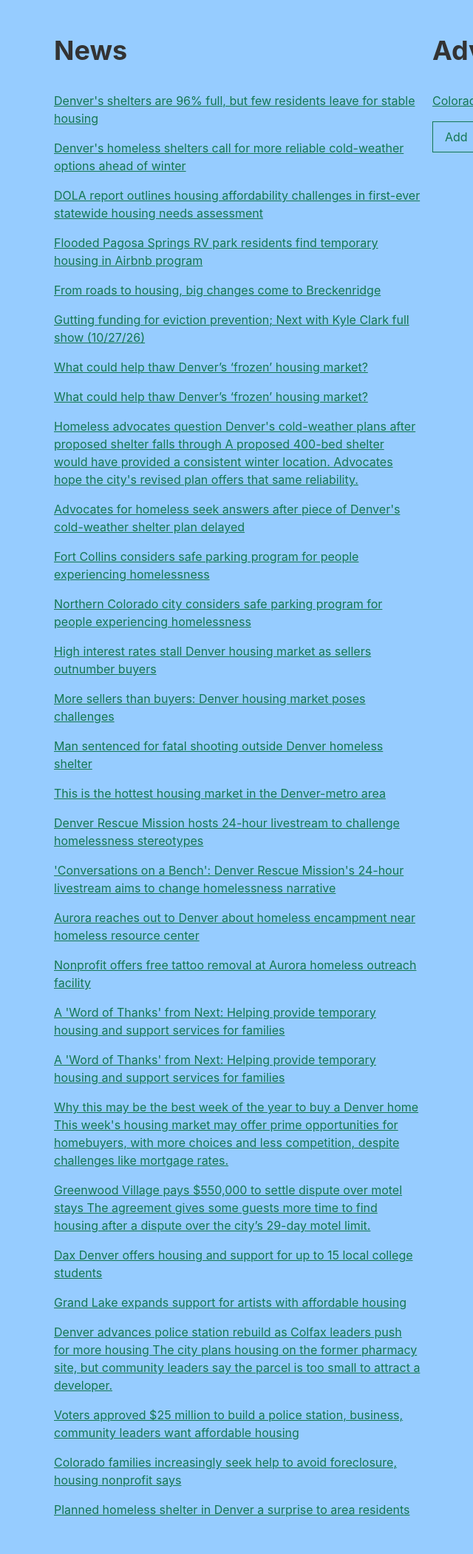
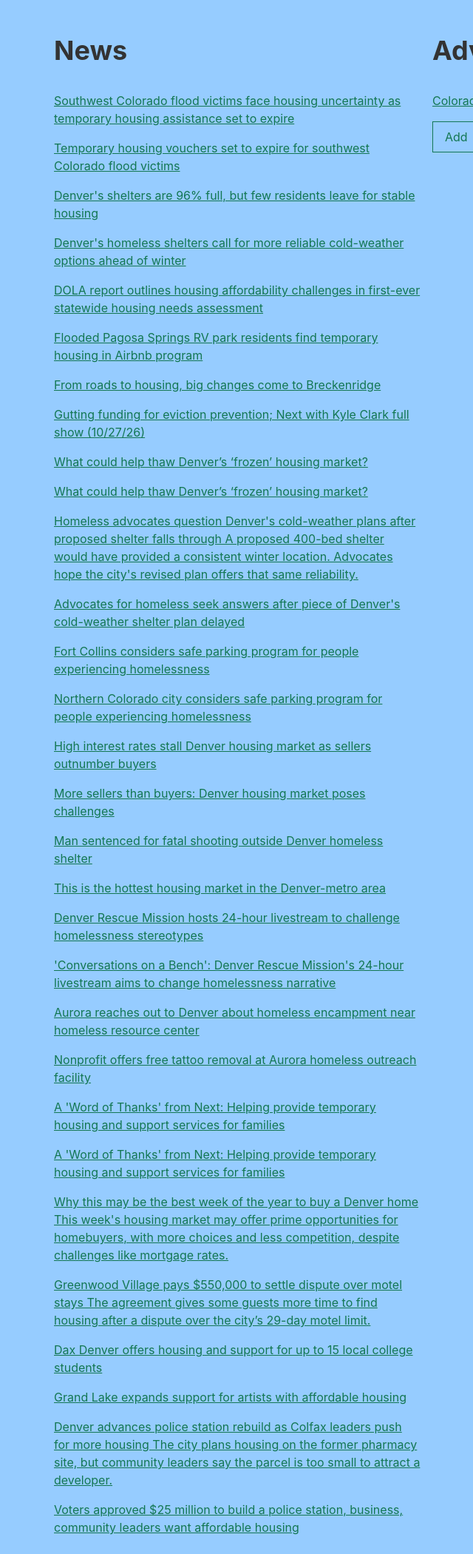
Before and after one commit to sreynen/denver-housing-justice, a plain HTML site: page docs/index.html in a window 1280 px wide. Shown: the part 334-2434 px from the top of the page at 74% size, without its empty margins (63-703 px from the left). Before the commit the page ends 2410 px from the top, so only its background shows below. Drawn offline with nearby package versions, Linux system fonts and the light colour scheme.

Commit message:
Latest update: Wed Nov 18 04:29:52 UTC 2026

```diff
--- a/docs/index.html
+++ b/docs/index.html
@@ -12,7 +12,9 @@
       </div>
       <div class="fl w-50 pa2">
         <h2 class="f2">News</h2>
-        <ul class="list pl0"><li class="mb3"><a class="link dark-green underline dim" href="https://www.9news.com/article/news/local/denvers-shelters-stable-housing-residents/73-8e82439c-e110-4db2-82bd-d47d488a49dc">Denver's shelters are 96% full, but few residents leave for stable housing</a></li>
+        <ul class="list pl0"><li class="mb3"><a class="link dark-green underline dim" href="https://www.9news.com/article/news/local/southwest-colorado-flood-victims-temporary-housing-assistance-expire/73-40fc587a-ca14-460b-be99-5b1fccd91590">Southwest Colorado flood victims face housing uncertainty as temporary housing assistance set to expire</a></li>
+<li class="mb3"><a class="link dark-green underline dim" href="https://www.9news.com/video/news/local/next/next-with-kyle-clark/temporary-housing-vouchers-set-to-expire-for-southwest-colorado-flood-victims/73-55a227b8-00d9-4e29-80fc-f867c56ccce3">Temporary housing vouchers set to expire for southwest Colorado flood victims</a></li>
+<li class="mb3"><a class="link dark-green underline dim" href="https://www.9news.com/article/news/local/denvers-shelters-stable-housing-residents/73-8e82439c-e110-4db2-82bd-d47d488a49dc">Denver's shelters are 96% full, but few residents leave for stable housing</a></li>
 <li class="mb3"><a class="link dark-green underline dim" href="https://www.9news.com/video/news/local/denvers-homeless-shelters-call-for-more-reliable-cold-weather-options-ahead-of-winter/73-228a4daf-ced8-4c86-88af-9f174ca04fe9">Denver's homeless shelters call for more reliable cold-weather options ahead of winter</a></li>
 <li class="mb3"><a class="link dark-green underline dim" href="https://www.9news.com/video/money/economy/dola-report-housing-affordability-assessment/73-ab276b22-5299-411f-838b-faf0d24c70cd">DOLA report outlines housing affordability challenges in first-ever statewide housing needs assessment</a></li>
 <li class="mb3"><a class="link dark-green underline dim" href="https://www.9news.com/article/news/local/colorado-news/pagosa-springs-rv-park-residents-temporary-housing-airbnb-program/73-f941b141-c267-4567-bfa3-fade5a5e272c">Flooded Pagosa Springs RV park residents find temporary housing in Airbnb program</a></li>
@@ -40,8 +42,6 @@
 <li class="mb3"><a class="link dark-green underline dim" href="https://www.9news.com/video/features/grand-lake-expands-support-for-artists-with-affordable-housing/73-236e1be4-dbe2-4f83-92ff-4bfd7c4583ca">Grand Lake expands support for artists with affordable housing</a></li>
 <li class="mb3"><a class="link dark-green underline dim" href="https://www.9news.com/article/news/local/local-politics/denver-advances-police-station-rebuild-as-colfax-leaders-push-for-more-housing/73-d72f64c2-dfdb-459a-85ed-92477f930e96">Denver advances police station rebuild as Colfax leaders push for more housing The city plans housing on the former pharmacy site, but community leaders say the parcel is too small to attract a developer.</a></li>
 <li class="mb3"><a class="link dark-green underline dim" href="https://www.9news.com/video/news/local/local-politics/voters-25-million-police-station-affordable-housing/73-5aaa076f-534c-4e0d-ab41-20d3e73a0971">Voters approved $25 million to build a police station, business, community leaders want affordable housing</a></li>
-<li class="mb3"><a class="link dark-green underline dim" href="https://www.9news.com/article/money/economy/colorado-families-foreclosure/73-500d759b-dfe8-47d0-a7a5-73600e592a4d">Colorado families increasingly seek help to avoid foreclosure, housing nonprofit says</a></li>
-<li class="mb3"><a class="link dark-green underline dim" href="https://www.9news.com/video/news/local/planned-homeless-shelter-in-denver-a-surprise-to-area-residents/73-dd83b99c-b899-4753-b4fa-9c67f734f4b8">Planned homeless shelter in Denver a surprise to area residents</a></li>
 </ul>
 
       </div>
```
Also changed, not shown: docs/feed.json (+1 -1 lines).
